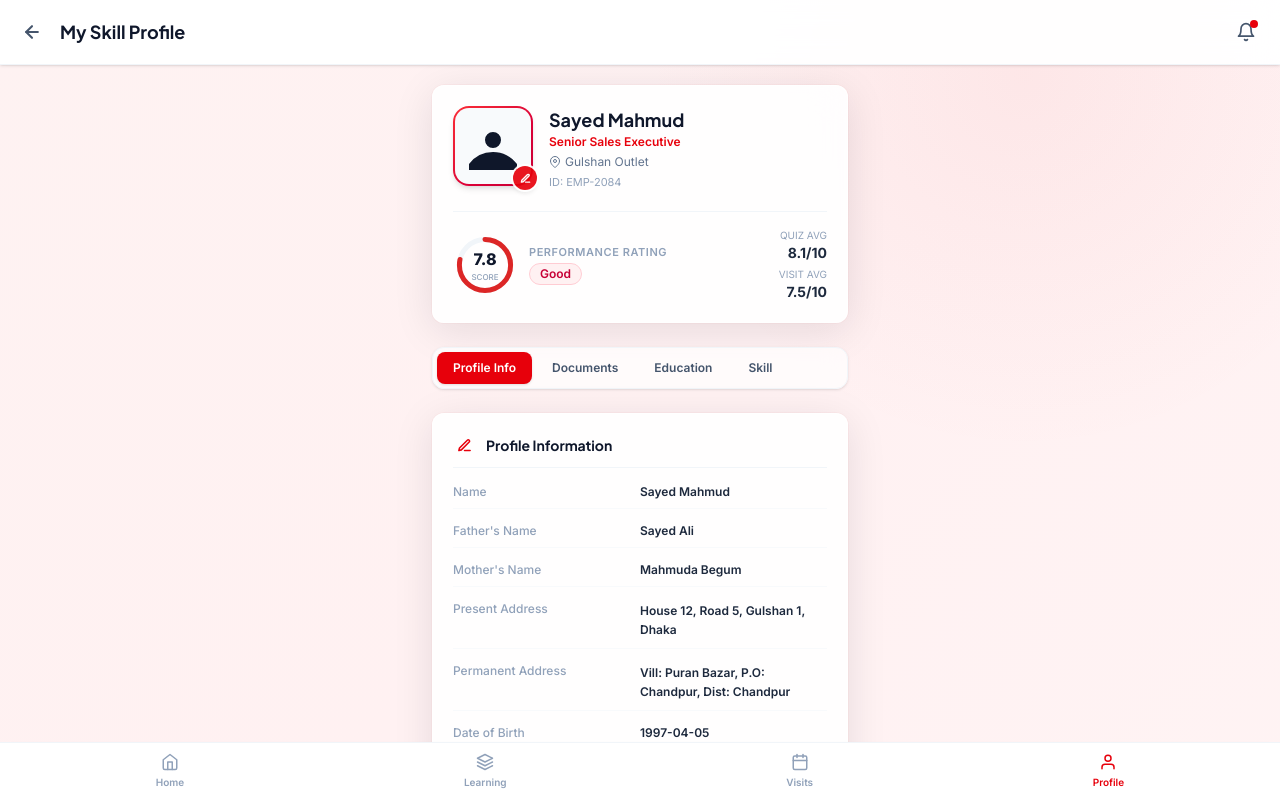
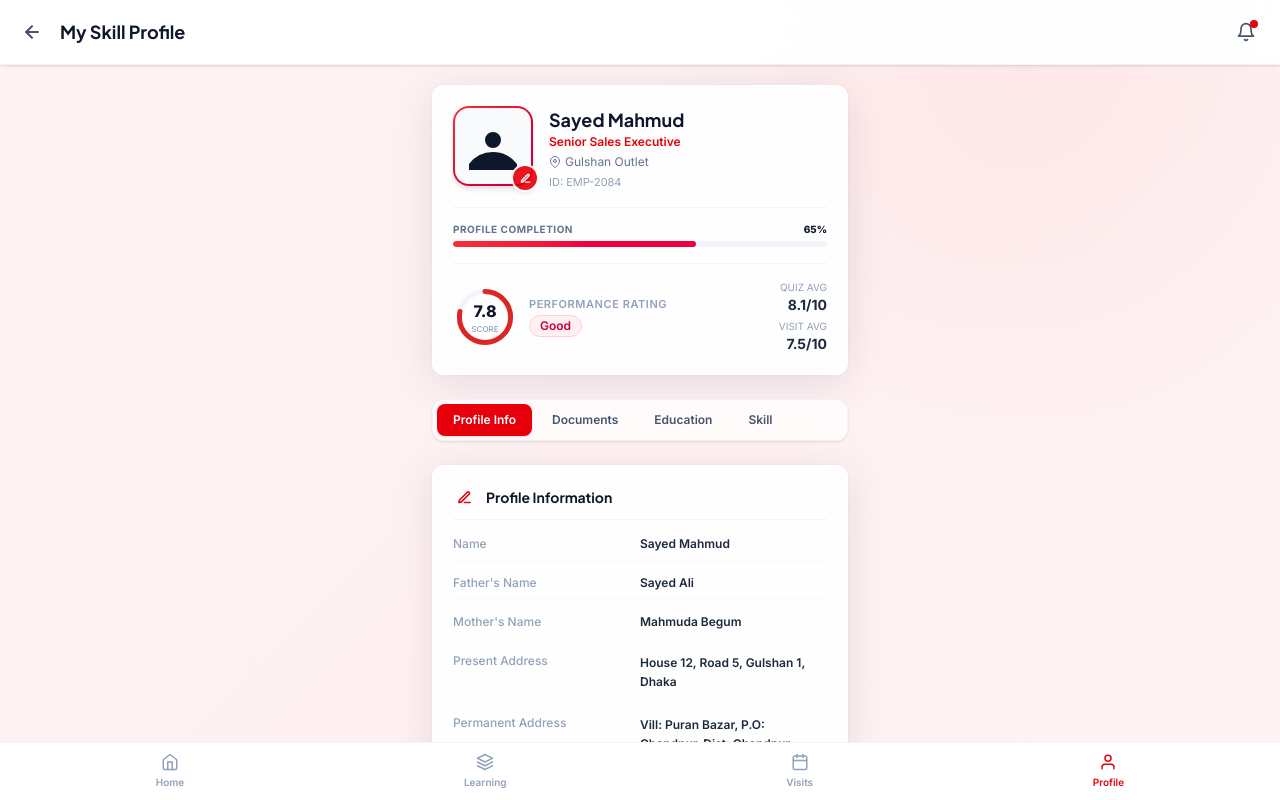
Before and after one commit to shrabondas5544/transcom-lms-web, a Next.js app: page /employee/profile in a window 1280 px wide. Shown: the top 800 px of the page. Built offline with nearby package versions, Linux system fonts and the light colour scheme.

Commit message:
Add profile completion progress bar

```diff
--- a/app/employee/profile/page.tsx
+++ b/app/employee/profile/page.tsx
@@ -141,6 +141,32 @@ export default function EmployeeProfilePage() {
   const [docPayslip, setDocPayslip] = useState<string | null>(null);
   const [docTax, setDocTax] = useState<string | null>(null);
 
+  // Dynamically calculate profile completion percentage
+  const getProfileCompletion = () => {
+    let total = 0;
+    if (avatarImage) total += 10;
+    const personalFields = [
+      personalInfo.name, personalInfo.fatherName, personalInfo.motherName,
+      personalInfo.presentAddress, personalInfo.permanentAddress, personalInfo.dob,
+      personalInfo.phone, personalInfo.email, personalInfo.nationality,
+      personalInfo.religion, personalInfo.sex, personalInfo.bloodType, personalInfo.nid
+    ];
+    const filledPersonal = personalFields.filter(Boolean).length;
+    total += Math.round((filledPersonal / personalFields.length) * 40);
+    if (educationSSC.institution) total += 8;
+    if (educationHSC.institution || educationDiploma.institution) total += 8;
+    if (educationGraduate.institution) total += 9;
+    if (docResume) total += 5;
+    if (docNidEmpFront) total += 5;
+    if (docNidEmpBack) total += 5;
+    if (docNidNomFront) total += 2.5;
+    if (docNidNomBack) total += 2.5;
+    if (docCovid) total += 5;
+    return Math.min(100, Math.round(total));
+  };
+
+  const completionPercent = getProfileCompletion();
+
   const ratingConfig = getRatingConfig(mockEmployee.performance.overallScore);
 
   // SVG Progress Stroke computation
@@ -290,7 +316,21 @@ export default function EmployeeProfilePage() {
             </div>
           </div>
 
-          <div className="border-t border-slate-100 mt-5 pt-4 flex items-center justify-between">
+          {/* Profile Completion Progress Bar */}
+          <div className="mt-4 pt-3.5 border-t border-slate-100">
+            <div className="flex justify-between items-center text-[10px] mb-1">
+              <span className="text-slate-500 font-bold uppercase tracking-wider">Profile Completion</span>
+              <span className="text-red-650 font-extrabold">{completionPercent}%</span>
+            </div>
+            <div className="w-full bg-slate-100 h-1.5 rounded-full overflow-hidden">
+              <div
+                className="bg-gradient-to-r from-red-500 to-rose-600 h-full rounded-full transition-all duration-500 ease-out"
+                style={{ width: `${completionPercent}%` }}
+              />
+            </div>
+          </div>
+
+          <div className="border-t border-slate-100 mt-4 pt-4 flex items-center justify-between">
             {/* Score Display */}
             <div className="flex items-center gap-3">
               <div className="relative w-16 h-16">
```
